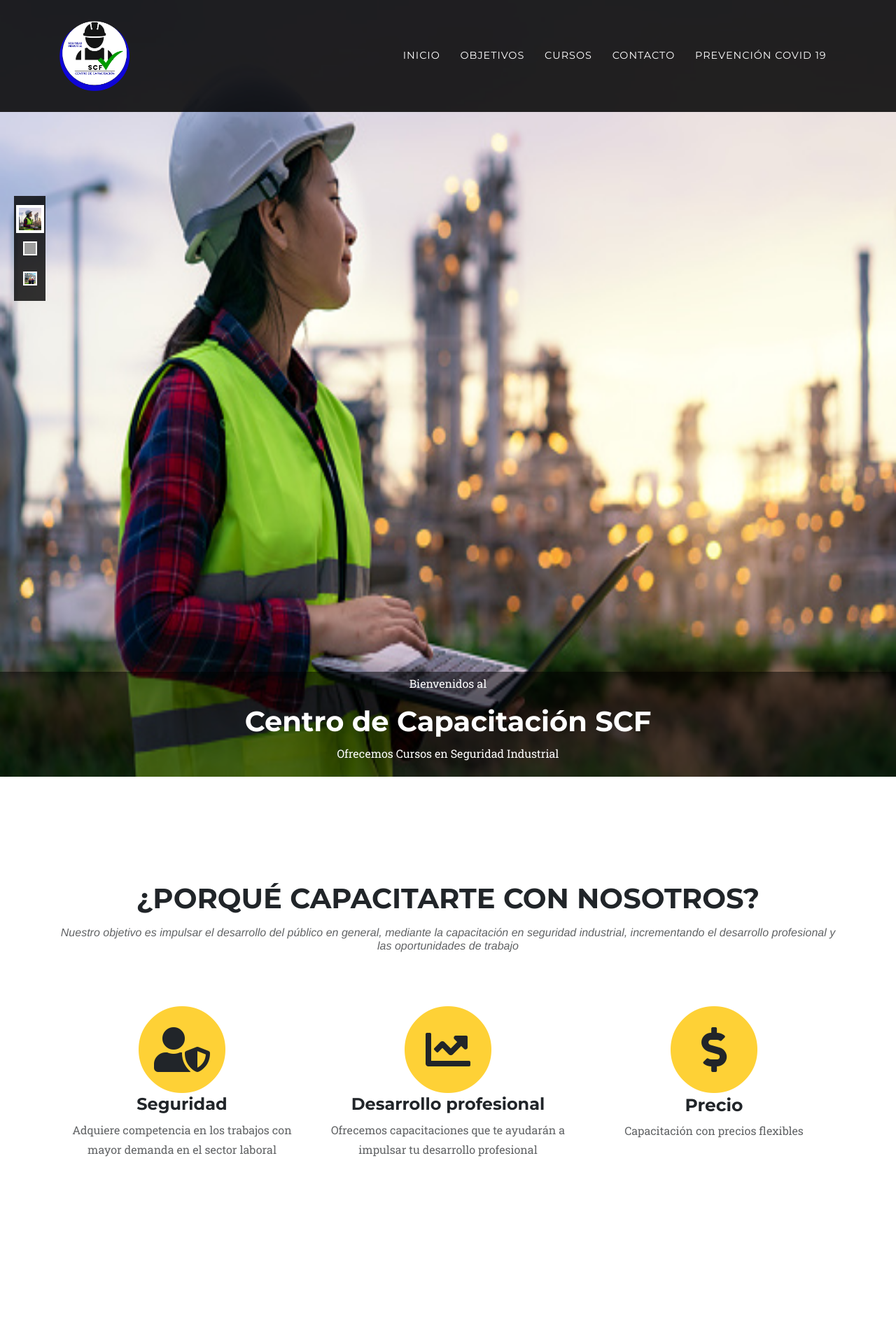
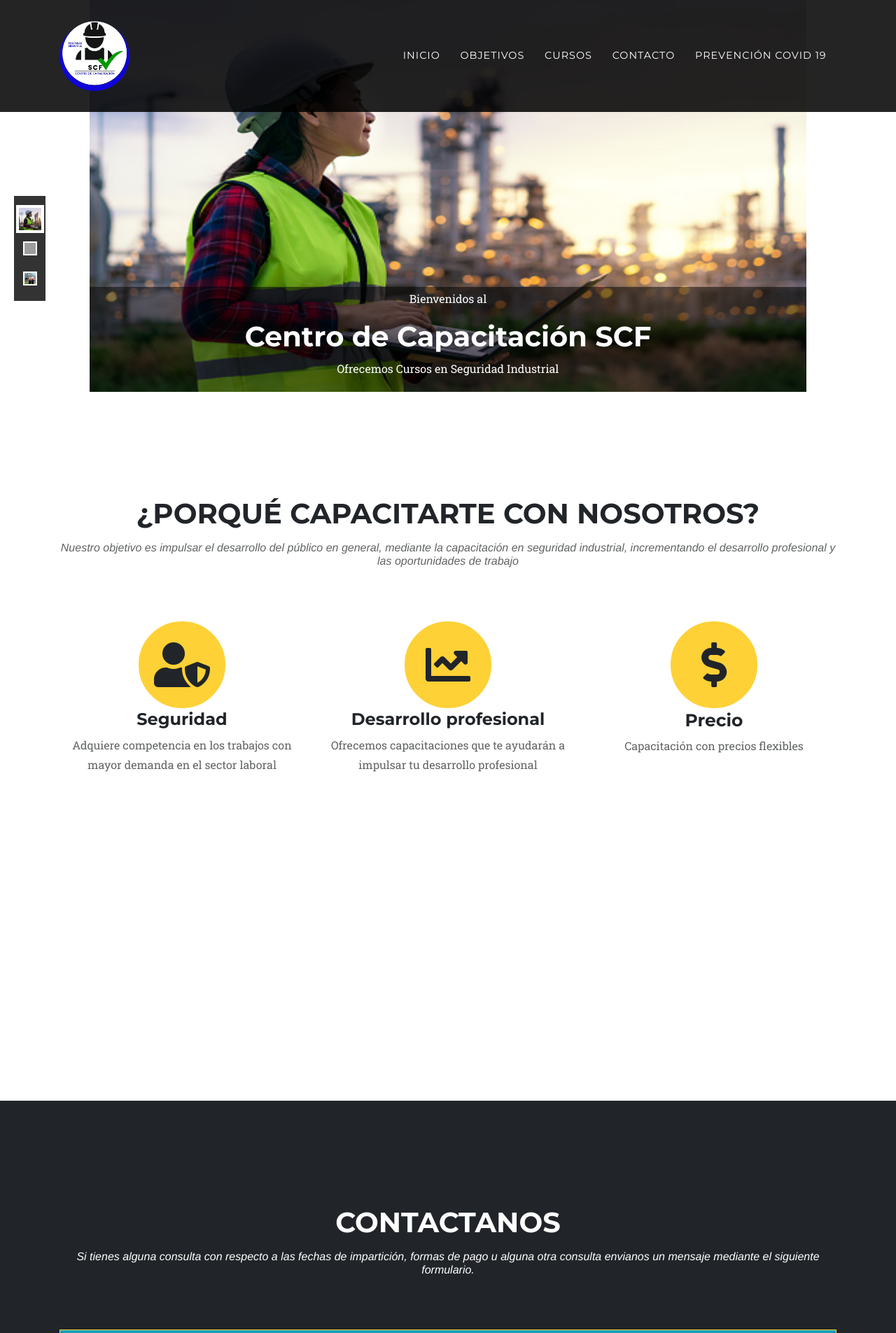
Before and after one commit to franciscosantiagoc/capacitacionesSCF, a PHP site: page / in a window 1280 px wide. Shown: the top 1905 px of the page at 70% size. Run offline with PHP 8.4, Linux system fonts and the light colour scheme; some web fonts are replaced; grey boxes are pictures that could not be loaded.

Commit message:
corrigiendo altura de slider en ordenadores

```diff
--- a/assets/css/style.css
+++ b/assets/css/style.css
@@ -6,24 +6,26 @@
 
 /* Estilos del Slide */
 main{
-    display: flex;
-    justify-content: center;
-    overflow-x: hidden;
-
+    width: 80vw;
+    height: 70vh;
+    margin-left: auto;
+    margin-right: auto;
+    display: block;
+    overflow: hidden;
 }
 
 .slide-container{
     display: flex;
     width: 100%;
-    /* height: 82%; */
+    height: 100%; /**/
     border-radius: 25px;
-    /* overflow-x: scroll; */
+    /* overflow-x: hidden;*/
 
 }
 
 .slide_section{
     width: 100%;
-    height: 100%;
+     height: 100%; /**/
     flex-shrink: 0;
 }
 .slide_section img{
```
